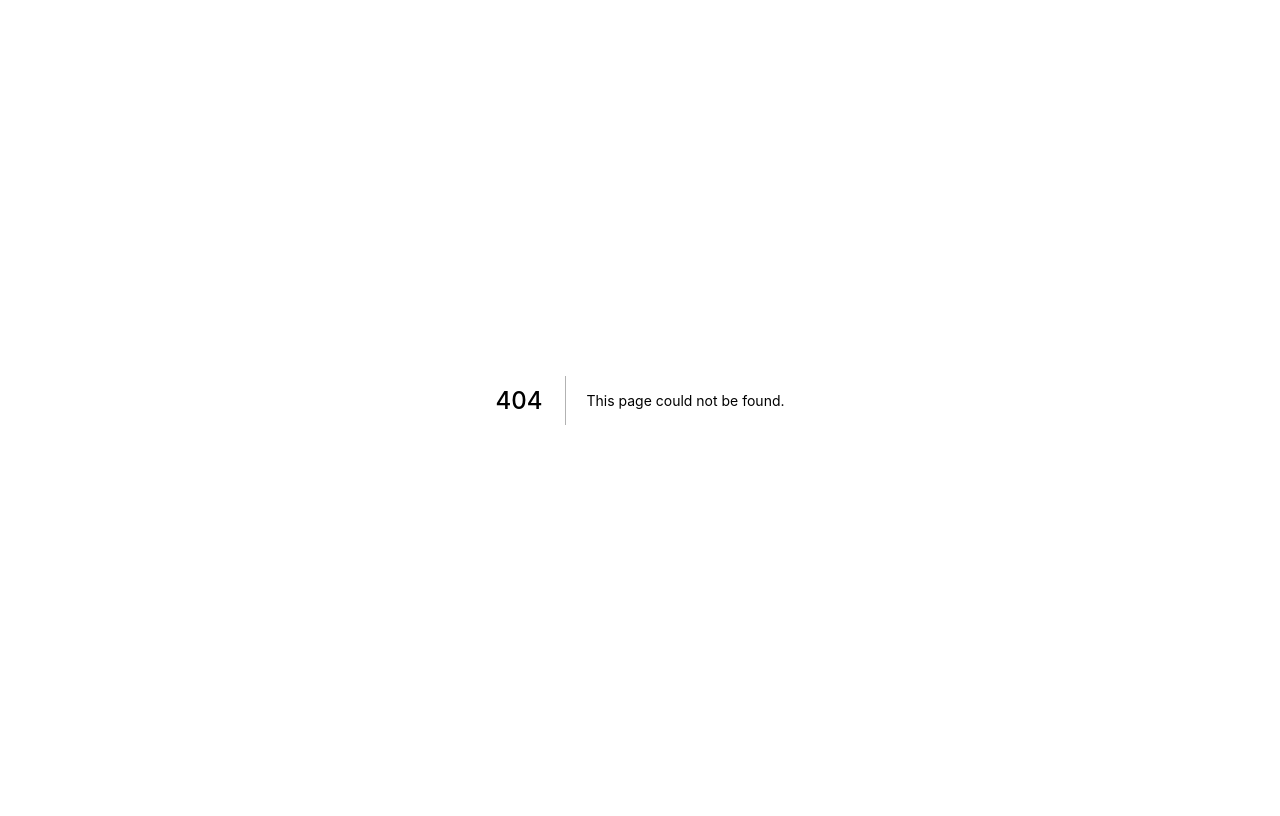
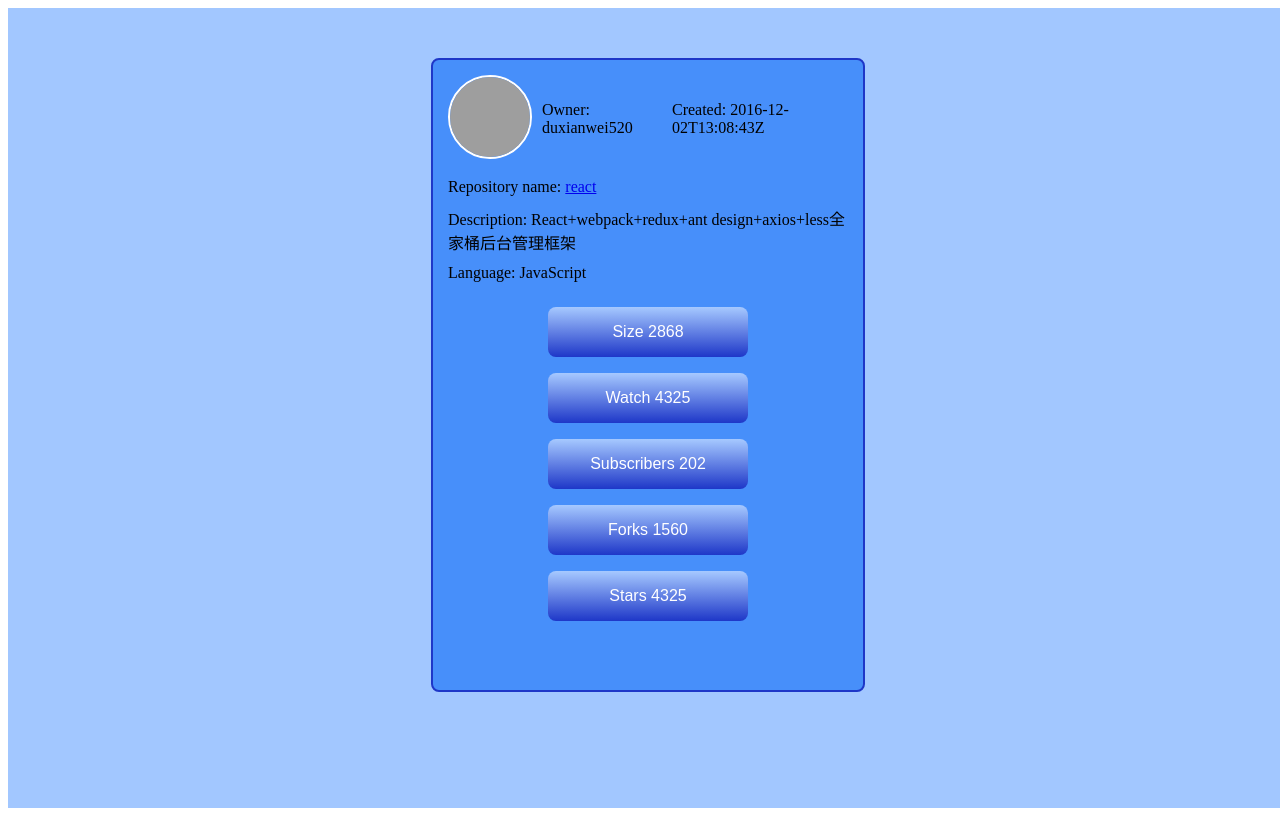
Before and after one commit to s-bodnaruk/superchat-frontend-challenge, a Next.js app: page /repo/1 in a window 1280 px wide. Before the commit this address had no page. Built offline with nearby package versions, Linux system fonts and the light colour scheme; grey boxes are pictures that could not be loaded.

Commit message:
added repo page markup

```diff
--- /dev/null
+++ b/src/components/CardBottom/Button.tsx
@@ -0,0 +1,31 @@
+import React, { FC } from "react";
+
+interface IButton {
+  label: string;
+  type: number;
+  background1?: string;
+  background2?: string;
+  border?: string;
+}
+
+const Button: FC<IButton> = ({
+  label,
+  type,
+  background1,
+  background2,
+  border,
+}) => {
+  return (
+    <button
+      className="button"
+      style={{
+        backgroundImage: `linear-gradient(-180deg, ${background1} 0%, ${background2} 100%)`,
+        borderRadius: border,
+      }}
+    >
+      {label} {type}
+    </button>
+  );
+};
+
+export default Button;
--- /dev/null
+++ b/src/components/CardBottom/index.tsx
@@ -0,0 +1,69 @@
+import React, { FC } from "react";
+
+import Button from "./Button";
+
+interface ICardBottom {
+  size: number;
+  watchers: number;
+  subscribers: number;
+  forks: number;
+  stars: number;
+}
+
+// const background1 = "#c81e81";
+// const background2 = "#ffffff";
+// const border = "0";
+
+const background1 = "";
+const background2 = "";
+const border = "";
+
+const CardBottom: FC<ICardBottom> = ({
+  size,
+  watchers,
+  subscribers,
+  forks,
+  stars,
+}) => {
+  return (
+    <div className="bottom">
+      <Button
+        label="Size"
+        type={size}
+        background1={background1}
+        background2={background2}
+        border={border}
+      />
+      <Button
+        label="Watch"
+        type={watchers}
+        background1={background1}
+        background2={background2}
+        border={border}
+      />
+      <Button
+        label="Subscribers"
+        type={subscribers}
+        background1={background1}
+        background2={background2}
+        border={border}
+      />
+      <Button
+        label="Forks"
+        type={forks}
+        background1={background1}
+        background2={background2}
+        border={border}
+      />
+      <Button
+        label="Stars"
+        type={stars}
+        background1={background1}
+        background2={background2}
+        border={border}
+      />
+    </div>
+  );
+};
+
+export default CardBottom;
--- /dev/null
+++ b/src/components/CardHeader/Avatar.tsx
@@ -0,0 +1,21 @@
+import React, { FC } from "react";
+
+interface IAvatar {
+  avatar: string;
+  // avatarStyle: string;
+}
+
+const Avatar: FC<IAvatar> = ({ avatar }) => {
+  return (
+    <div>
+      <img
+        className="avatar"
+        src={avatar}
+        alt="Avatar"
+        // style={{ avatarStyle }}
+      />
+    </div>
+  );
+};
+
+export default Avatar;
--- /dev/null
+++ b/src/components/CardHeader/CardBody/index.tsx
@@ -0,0 +1,22 @@
+import React, { FC } from "react";
+
+interface ICardHeaderProps {
+  repoName: string;
+  repoUrl: string;
+  desc: string;
+  lang: string;
+}
+
+const CardBody: FC<ICardHeaderProps> = ({ repoName, repoUrl, desc, lang }) => {
+  return (
+    <div className="card-body">
+      <div className="card-body-info">
+        Repository name: <a href={repoUrl}>{repoName}</a>
+      </div>
+      <div className="card-body-info">Description: {desc}</div>
+      <div className="card-body-info">Language: {lang}</div>
+    </div>
+  );
+};
+
+export default CardBody;
--- /dev/null
+++ b/src/components/CardHeader/index.tsx
@@ -0,0 +1,30 @@
+import React, { FC } from "react";
+
+import Avatar from "./Avatar";
+
+interface ICardHeaderProps {
+  author: string;
+  avatar: string;
+  avatarStyle?: string;
+  date: string;
+}
+
+const CardHeader: FC<ICardHeaderProps> = ({
+  author,
+  avatar,
+  date,
+  avatarStyle,
+}) => {
+  return (
+    <div className="header">
+      <Avatar
+        avatar={avatar}
+        // avatarStyle={avatarStyle}
+      />
+      <div className="header-info">Owner: {author}</div>
+      <div className="header-info">Created: {date}</div>
+    </div>
+  );
+};
+
+export default CardHeader;
--- a/src/hooks/useFetcher.ts
+++ b/src/hooks/useFetcher.ts
@@ -7,7 +7,7 @@ import { ILink } from "@/types";
 export const useFetcher = () => {
   const { data, error } = useSWR<{ data: ILink }, Error>("/api/link", fetcher);
   return {
-    links: data?.data,
+    linkData: data?.data,
     error,
     loading: !data,
   };
--- a/src/pages/_app.tsx
+++ b/src/pages/_app.tsx
@@ -1,3 +1,5 @@
+import "../styles/index.css";
+
 const App = ({ Component, pageProps }) => {
   return <Component {...pageProps} />;
 };
--- /dev/null
+++ b/src/pages/repo/[id].tsx
@@ -0,0 +1,63 @@
+import React from "react";
+import { useRouter } from "next/dist/client/router";
+
+import CardHeader from "@/components/CardHeader";
+import CardBody from "@/components/CardHeader/CardBody";
+import CardBottom from "@/components/CardBottom";
+
+import { useFetcher } from "@/hooks/useFetcher";
+
+const mockRepo = {
+  name: "react",
+  owner: {
+    login: "duxianwei520",
+    avatar_url: "https://avatars.githubusercontent.com/u/3249653?v=4",
+  },
+  html_url: "https://github.com/duxianwei520/react",
+  description: " React+webpack+redux+ant design+axios+less全家桶后台管理框架",
+  created_at: "2016-12-02T13:08:43Z",
+  size: 2868,
+  stargazers_count: 4325,
+  language: "JavaScript",
+  forks: 1560,
+  watchers: 4325,
+  subscribers_count: 202,
+};
+
+const Repo = () => {
+  const router = useRouter();
+  const { pageId } = router.query;
+  //   const { linkData, loading, error } = useFetcher();
+
+  //   if (!linkData) return <div>No data!</div>;
+
+  return false ? (
+    <h1>LOADING...</h1>
+  ) : (
+    <div className="wrapper">
+      <div className="card">
+        <CardHeader
+          author={mockRepo.owner.login}
+          avatar={mockRepo.owner.avatar_url}
+          //   avatarStyle={linkData.avatarStyle}
+          date={mockRepo.created_at}
+        />
+        <CardBody
+          repoName={mockRepo.name}
+          repoUrl={mockRepo.html_url}
+          desc={mockRepo.description}
+          lang={mockRepo.language}
+        />
+        <CardBottom
+          size={mockRepo.size}
+          watchers={mockRepo.watchers}
+          subscribers={mockRepo.subscribers_count}
+          forks={mockRepo.forks}
+          stars={mockRepo.stargazers_count}
+        />
+      </div>
+    </div>
+  );
+};
+
+export default Repo;
--- /dev/null
+++ b/src/styles/index.css
@@ -0,0 +1,81 @@
+.wrapper {
+  width: 100vw;
+  height: 100vh;
+  display: flex;
+  justify-content: center;
+  background-color: #a2c7ff;
+}
+
+.card {
+  display: flex;
+  flex-direction: column;
+  width: 100vw;
+  max-width: 400px;
+  margin: 50px 20px 0;
+  padding: 15px;
+  height: 75%;
+  border: 2px solid #1e37c8;
+  border-radius: 8px;
+  background-color: #478ffa;
+}
+
+.avatar {
+  width: 80px;
+  height: 80px;
+  border-radius: 50%;
+  border: 2px solid #ffffff;
+}
+
+.header {
+  display: flex;
+  flex-direction: row;
+  align-items: center;
+  padding-bottom: 15px;
+}
+
+.header-info {
+  display: flex;
+  align-content: center;
+  padding-left: 10px;
+}
+
+.card-body {
+  display: flex;
+  flex-direction: column;
+  align-items: flex-start;
+  padding-bottom: 15px;
+}
+
+.card-body-info {
+  padding-bottom: 10px;
+}
+
+.bottom {
+  display: flex;
+  flex-direction: column;
+  align-items: center;
+}
+
+.button {
+  background-image: linear-gradient(-180deg, #a6c9ff 0%, #1e37c8 100%);
+  border-radius: 8px;
+  box-sizing: border-box;
+  color: #ffffff;
+  display: flex;
+  font-size: 16px;
+  justify-content: center;
+  padding: 16px 24px;
+  margin-bottom: 16px;
+  text-decoration: none;
+  width: 50%;
+  border: 0;
+  cursor: pointer;
+  user-select: none;
+  -webkit-user-select: none;
+  touch-action: manipulation;
+}
+
+.button:hover {
+  background-image: linear-gradient(-180deg, #ffffff 0%, #a2c7ff 100%);
+  color: #09090a;
+}
```
